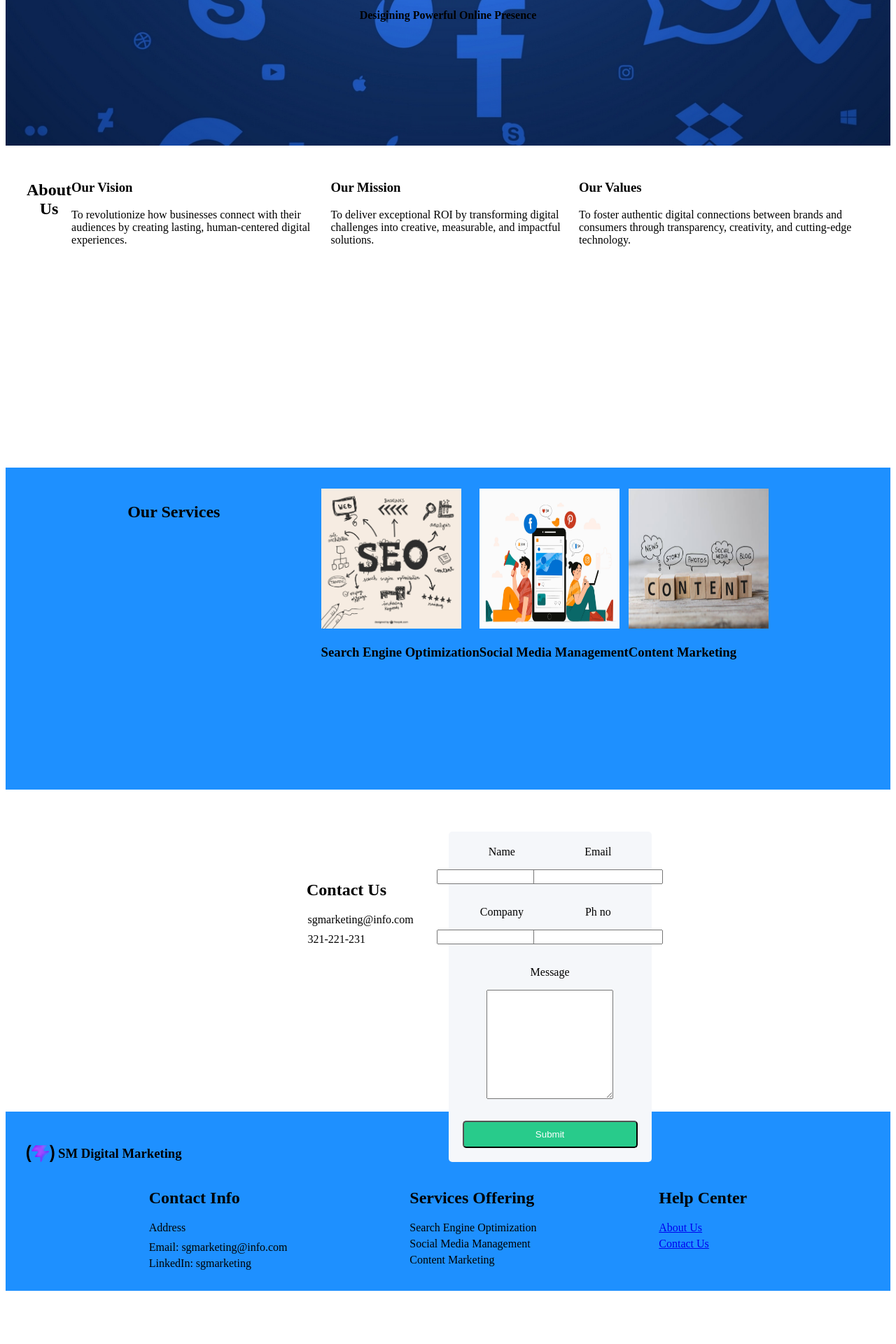
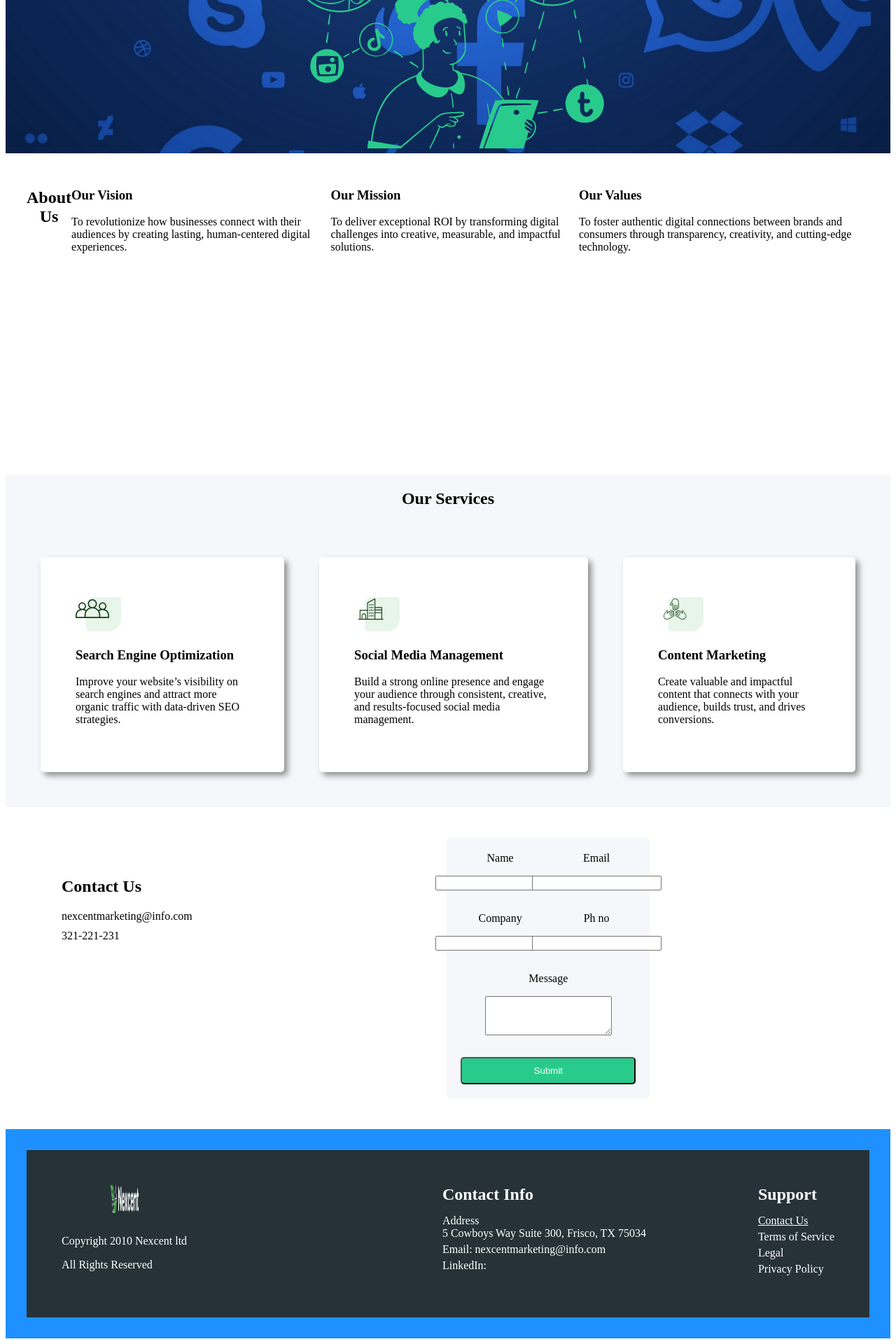
Before and after one commit to myself-meen/maga-tech-website, a React (Vite) app: page / in a window 1280 px wide. Shown: the part 359-2279 px from the top of the page at 70% size. Before the commit the page ends 2211 px from the top, so only its background shows below. Built offline with nearby package versions, Linux system fonts and the light colour scheme.

Commit message:
Add minor changes to content and containers

```diff
--- a/src/Components/Contact.css
+++ b/src/Components/Contact.css
@@ -17,10 +17,14 @@
  .section-panel{
   display:flex;
   justify-content: space-evenly;
+  padding: 50px;
+
  }
  .contact-info{
-  align-content: flex-start;
+  align-items: flex-start;
   padding: 50px;
+  display: flex;
+  flex-direction: column;
 
 
  }
@@ -35,6 +39,8 @@
   display: flex;
   flex-direction: column;
   gap: 10px;
+  margin: 0;
+  padding: 0;
 
  }
  .contact-form form {
--- a/src/Components/Contact.jsx
+++ b/src/Components/Contact.jsx
@@ -27,7 +27,7 @@ function Contact() {
     <div className="contact-info">
     <h2 className="section-title">Contact Us</h2>
     <ul>
-        <li>sgmarketing@info.com</li>
+        <li>nexcentmarketing@info.com</li>
         <li>321-221-231</li>
     </ul>
     </div>
@@ -60,7 +60,7 @@ function Contact() {
         </div>
          <div className="form-row">
             <label htmlFor='message'>Message </label>
-            <textarea ref={messageRef} type="text" id='message' style={{height:'150px'}}></textarea>
+            <textarea ref={messageRef} type="text" id='message' style={{height:'50px'}}></textarea>
 
         </div>
         <button className='submit-button'>Submit</button>
--- a/src/Components/Footer.jsx
+++ b/src/Components/Footer.jsx
@@ -1,11 +1,16 @@
 import React, { Component } from 'react';
-import logo from '../assets/vite.svg';
+import logo from '../assets/Logo2.png';
 import { Link } from 'react-router-dom';
+import './Footer.css';
 function Footer() {
     return ( <>
+    <section className="footer-section-panel">
      <div className="footer-brand">
             <img className="footer-logo" src={logo} alt='logo' />
-            <h3>SM Digital Marketing</h3>
+            <div>
+            <p>Copyright 2010 Nexcent ltd</p>
+            <p>All Rights Reserved</p>
+            </div>
             </div>
 
 <div className="footer-grid">
@@ -13,29 +18,28 @@ function Footer() {
 <section className="footer-column">
     <h2>Contact Info</h2>
     <ul className="footer-list">
+        <div>
         <li>Address</li>
-        <li></li>
-        <li>Email: sgmarketing@info.com</li>
-        <li>LinkedIn: <a>sgmarketing</a></li>
+        <li>5 Cowboys Way Suite 300,
+Frisco,
+TX 75034</li>
+</div>
+        <li>Email: nexcentmarketing@info.com</li>
+        <li>LinkedIn: </li>
     </ul>
 </section>
 <section className="footer-column">
-    <h2>Services Offering</h2>
+    <h2>Support</h2>
     <ul className="footer-list">
-        <li>Search Engine Optimization</li>
-        <li>Social Media Management</li>
-        <li>Content Marketing</li>
+        <li><a style={{color:'white'}} href='#contact'>Contact Us</a></li>
+        <li>Terms of Service</li>
+        <li>Legal</li>
+        <li>Privacy Policy</li>
     </ul>
 </section>
-<section className="footer-column">
-    <h2>Help Center</h2>
-    <ul className="footer-list">
-        <li><Link to={"/about"}>About Us</Link></li>
-        <li><Link to={"/contact"}>Contact Us</Link></li>
 
-    </ul>
+</div>
 </section>
-</div>
 
     </> );
 }
--- a/src/Components/Home.jsx
+++ b/src/Components/Home.jsx
@@ -1,18 +1,26 @@
-import React, { Component } from 'react';
+import React from 'react';
 import About from './About';
 import Services from './Services';
 import Contact from './Contact';
 import Footer from './Footer';
+import './Home.css';
+import  homeimg from '../assets/social-media.svg';
+
 function Home() {
   return (
     <>
-      <section id="home">
+      <section id="home" className='home-section-panel'>
+        <div className='home-content'>
         <h1>Build, Grow and Scale your Brand</h1>
-        <h4>Desigining Powerful Online Presence</h4>
+        <h3>Designing Powerful Online Presence</h3>
+        </div>
+        <div className='home-image-container'>
+        <img src={homeimg} className='home-image'/>
+        </div>
       </section>
       <section id="about" className="section-panel"><About/></section>
-      <section id="services" className="section-panel services-panel"><Services/></section>
-      <section id="contact" className="section-panel"><Contact/></section>
+      <Services/>
+     <Contact/>
       {/* <section id='footer'><Footer/></section> */}
     </>
   )
--- a/src/Components/Navbar.jsx
+++ b/src/Components/Navbar.jsx
@@ -1,20 +1,22 @@
-import React, { Component } from 'react';
-import logo from '../assets/vite.svg';
+import React from 'react';
+import logo from '../assets/logo-black.svg';
+import './Navbar.css';
 function Navbar() {
     return ( <>
+    <section className='nav-section-panel'>
     <nav className="navbar">
         <div className="navbar-brand">
         <img className="navbar-logo" src={logo} alt='logo' />
-        <h3>SM Digital Marketing</h3>
+
         </div>
         <div className="navbar-links">
-        <a href='#home'>Home</a> |{" "}
-        <a href='#about'>About</a> |{" "}
-        <a href='#services'>Services</a> |{" "}
-        <a href='#contact'>Contact</a>
+        <a href='#home' >Home</a>
+        <a href='#about'>About</a>
+        <a href='#services'>Services</a>
+        <a href='#contact'><button className='nav-contact-button'>Contact</button></a>
         </div>
     </nav>
-
+</section>
     </>
      );
 }
--- a/src/Components/Services.jsx
+++ b/src/Components/Services.jsx
@@ -1,27 +1,23 @@
 import React, { Component } from 'react';
-import seo from '../assets/seo.jpg'
-import smm from '../assets/social_media_marketing.jpg'
-import cm from '../assets/content_marketing.jpg'
+
+
+import ServiceCard from './ServiceCard';
+import seo from '../assets/seo_icon.svg';
+import smm from '../assets/smm.svg';
+import cm from '../assets/cm.svg';
+import './Service.css';
+
 function Services() {
     return ( <>
-    <h2 className="section-title">Our Services</h2>
+    <section id="services" className="services-section-panel services-panel">
+    <h2 className="service-section-title">Our Services</h2>
     <div className="services-grid">
-        <section>
-            <img src={seo} alt="SEO" className="service-image" />
-            <h3>Search Engine Optimization</h3>
-            <p></p>
-        </section>
-        <section>
-            <img src={smm} alt="SMM" className="service-image" />
-            <h3>Social Media Management</h3>
-            <p></p>
-        </section>
-        <section>
-            <img src={cm} alt="CM" className="service-image" />
-            <h3>Content Marketing</h3>
-            <p></p>
-        </section>
+       <ServiceCard img={seo} serviceName='Search Engine Optimization' serviceDescription='Improve your website’s visibility on search engines and attract more organic traffic with data-driven SEO strategies.'/>
+       <ServiceCard img={smm} serviceName='Social Media Management' serviceDescription='Build a strong online presence and engage your audience through consistent, creative, and results-focused social media management.'/>
+       <ServiceCard img={cm} serviceName='Content Marketing' serviceDescription='Create valuable and impactful content that connects with your audience, builds trust, and drives conversions.'/>
+
     </div>
+    </section>
     </> );
 }
 
```
